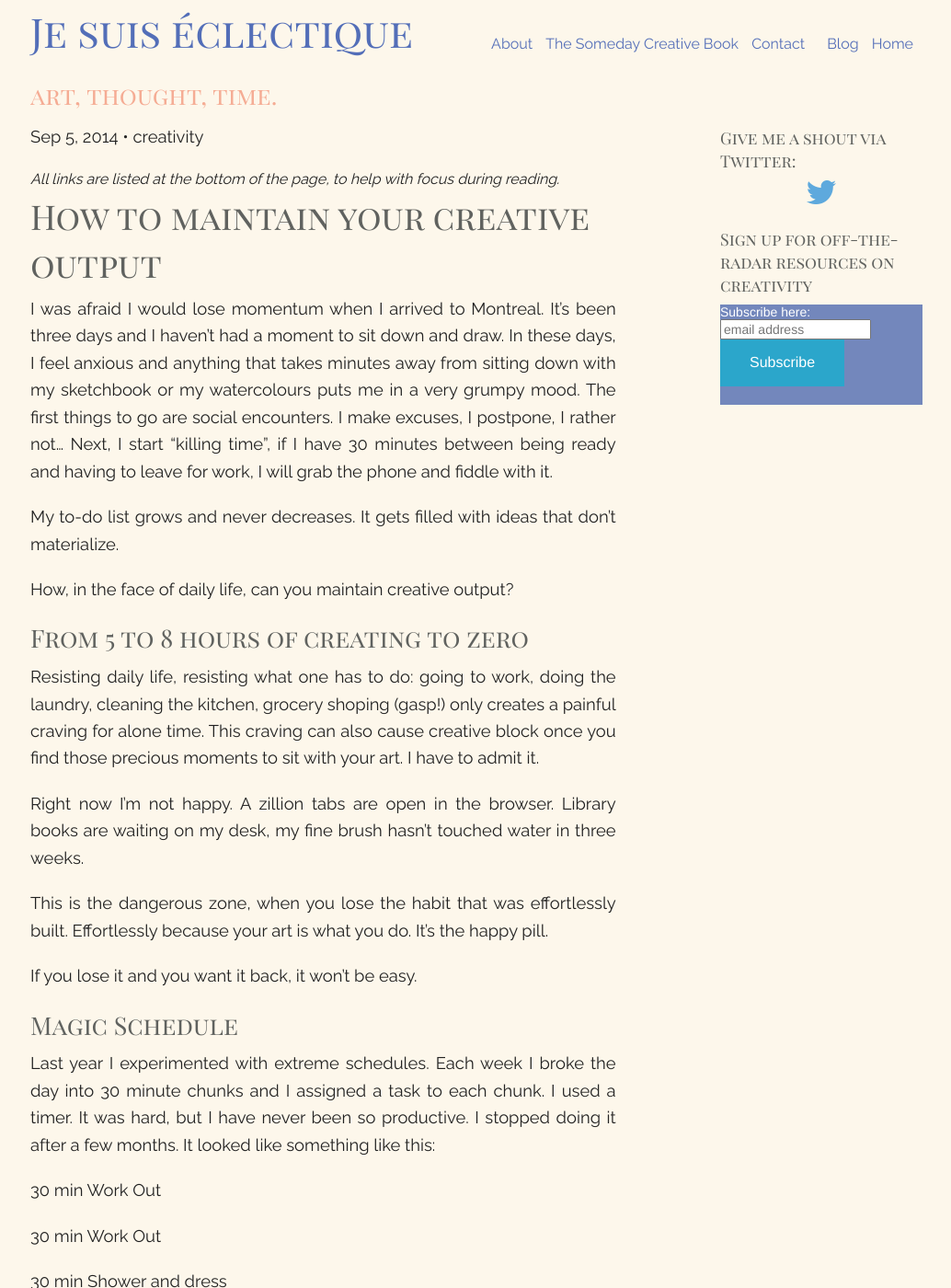
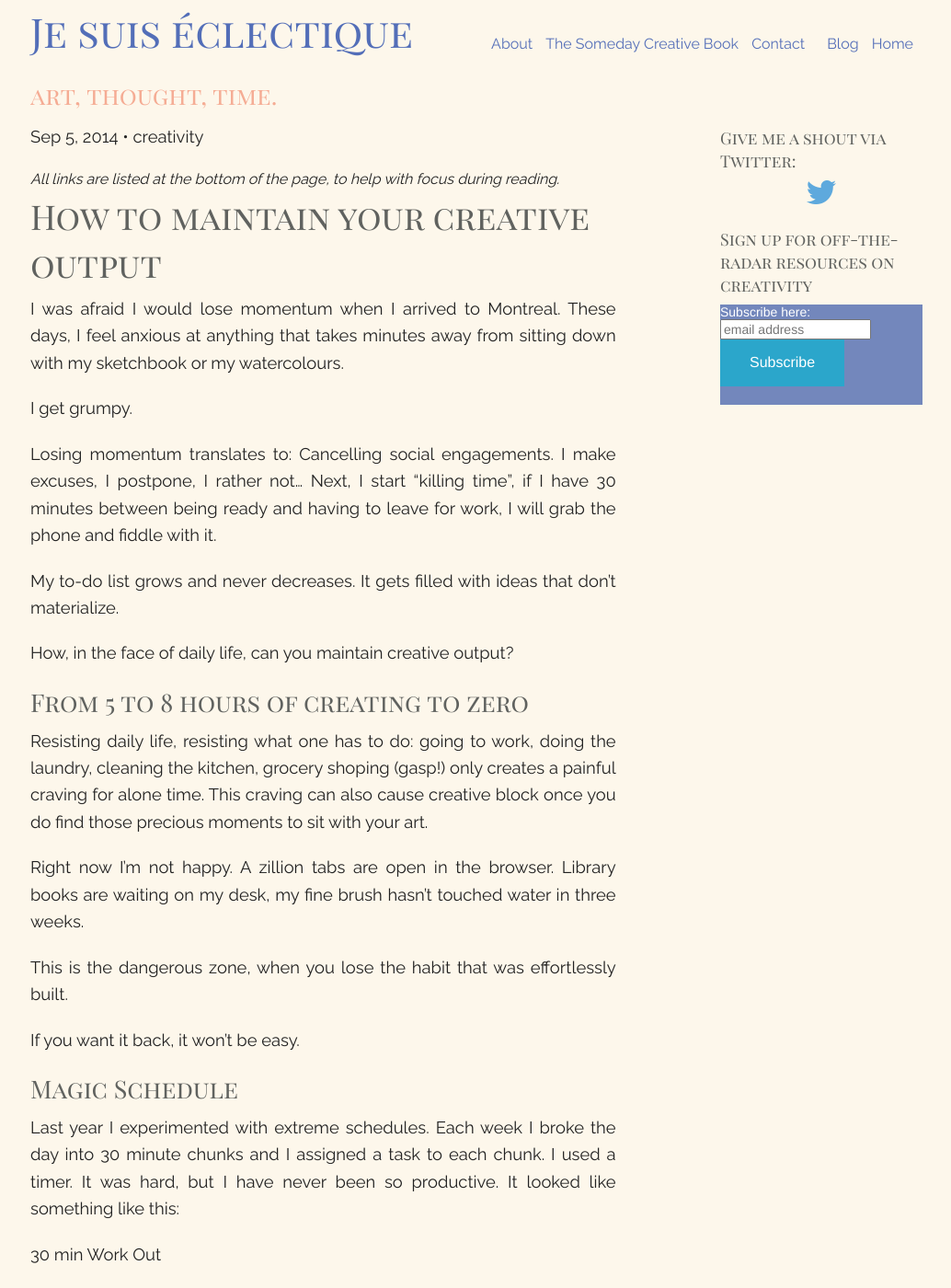
Before and after one commit to bitcolorine/Je-suis-eclectique, a Jekyll site: the page built from _posts/2014-09-05-maintaining-creative-output.md, in a window 1280 px wide and 1400 px high. Shown: the whole window at 92% size, without its empty margins (122-1156 px from the left). Built offline with Jekyll 4.4.1, drawn with Linux system fonts in a browser that asks for light colours; Markdown is read by kramdown in place of the engine named in the settings; comment, search, counter and statistics services are not loaded; some of the changed text lies outside the part shown.

Commit message:
merge with PC

```diff
--- a/_posts/2014-09-05-maintaining-creative-output.md
+++ b/_posts/2014-09-05-maintaining-creative-output.md
@@ -7,9 +7,12 @@ category: creativity
 ## How to maintain your creative output
 
 I was afraid I would lose momentum when I arrived to Montreal.
-It's been three days and I haven't had a moment to sit down and draw.
-In these days, I feel anxious and anything that takes minutes away from sitting down with my sketchbook or my watercolours puts me in a very grumpy mood.
-The first things to go are social encounters. I make excuses, I postpone, I rather not...
+These days, I feel anxious at anything that takes minutes away from sitting down with my sketchbook or my watercolours.
+
+I get grumpy.
+
+Losing momentum translates to:
+Cancelling social engagements. I make excuses, I postpone, I rather not...
 Next, I start "killing time", if I have 30 minutes between being ready and having to leave for work, I will grab the phone and fiddle with it.
 
 My to-do list grows and never decreases. It gets filled with ideas that don't materialize.
@@ -18,23 +21,22 @@ How, in the face of daily life, can you maintain creative output?
 
 ### From 5 to 8 hours of creating to zero
 
-Resisting daily life, resisting what one has to do: going to work, doing the laundry, cleaning the kitchen, grocery shoping (gasp!) only creates a painful craving for alone time. This craving can also cause creative block once you find those precious moments to sit with your art.
-I have to admit it.
+Resisting daily life, resisting what one has to do: going to work, doing the laundry, cleaning the kitchen, grocery shoping (gasp!) only creates a painful craving for alone time. This craving can also cause creative block once you do find those precious moments to sit with your art.
 
 Right now I'm not happy.  A zillion tabs are open in the browser. Library books are waiting on my desk, my fine brush hasn't touched water in three weeks.
 
-This is the dangerous zone, when you lose the habit that was effortlessly built. Effortlessly because your art is what you do. It's the happy pill.
+This is the dangerous zone, when you lose the habit that was effortlessly built.
 
-If you lose it and you want it back, it won't be easy.
+If you want it back, it won't be easy.
 
 ### Magic Schedule
 
 Last year I experimented with extreme schedules. Each week I broke the day into 30 minute chunks and I assigned a task to each chunk. I used a timer.
-It was hard, but I have never been so productive. I stopped doing it after a few months. It looked like something like this:
+It was hard, but I have never been so productive. It looked like something like this:
 
 30 min Work Out
 
-30 min Work Out
+30 min WO
 
 30 min Shower and dress
 
@@ -67,13 +70,13 @@ Is it doable?
 
 I'll find out.
 
-How I plan to structure this time is:
+How I plan to structure this creative time:
 
-20 minutes for warming up, this is doodling, playing with colour, trying out materials.
+* 20 minutes for warming up, this is doodling, playing with colour, trying out materials.
 
-40 minutes of practicing something, it can be shading, proportions, line, washes, colour mixing, etc.
+* 40 minutes of practicing something, it can be shading, proportions, line, washes, colour mixing, etc.
 
-1 hour to make something, even if I don't finish it that day, something that eventually could be a finished piece.
+* 1 hour to make something, even if I don't finish it that day, something that eventually could be a finished piece.
 
 ### This sounds to good to be true. What are the challenges?
 
@@ -83,10 +86,15 @@ During this time there are a couple of things to consider:
 1.  I can't waste time setting up. If I'm going to do this I need to arrive at the desk and not waste 15 minutes thinking what I'm going to do. This is a major challenge for me because I'm by nature, not a planner. People who create regularly might be lucky to have a studio or even a small space where they can leave everything lying around and just let inspiration hit. I don't have that.
 2. What to make.
 I understand why people make series of things. It's a long term project without the boredom. Every piece belongs, yet it's different.
-3. Concentrating on the process and not the results.
+3. Focusing on the process and not the results.
 Easier said than done. Every artist has got to wage a war with this. The only creatures capable of this are children. But, being aware when impatience gets a grip might help.
 
-If this works out I will be working a minimum of 32 hours a month on my drawing.
+If this works out I will be working a minimum of 32 hours a month on my art.
 Not bad!
 
 Additional time will be welcome but this frees up the stress and the grumpiness that comes with having to sacrifice creative time in the name of daily life.
+
+How do you make time for what you care about or for yourself?
+
+Give me a shout on Twitter!
+<a href="https://twitter.com/intent/tweet?screen_name=suis_eclectique"><img class="twitter" src="{{ site.baseurl }}/assets/img/twitter.png" alt="twitter"></a> <br>
```
Also changed, not shown: other parts of _posts/2014-09-05-maintaining-creative-output.md (+3 -2 lines), book.md (+0 -1 lines).
